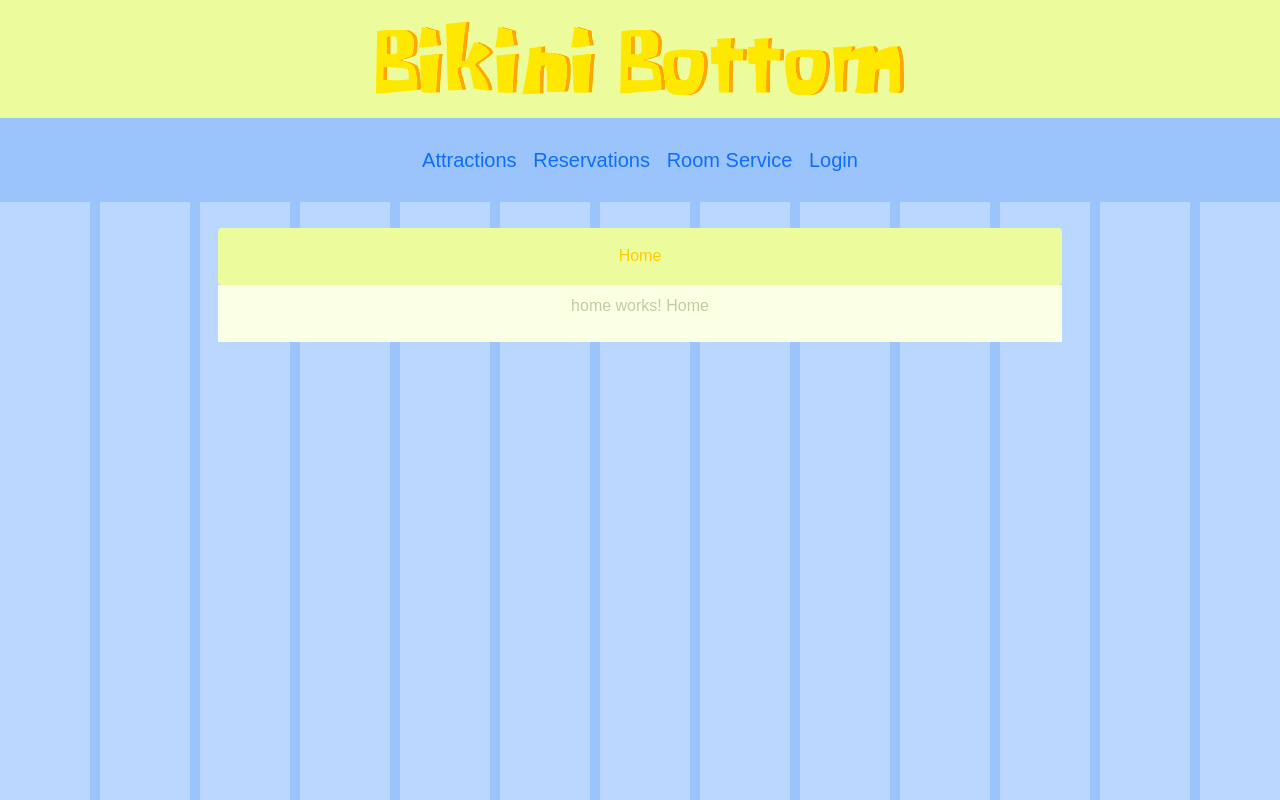
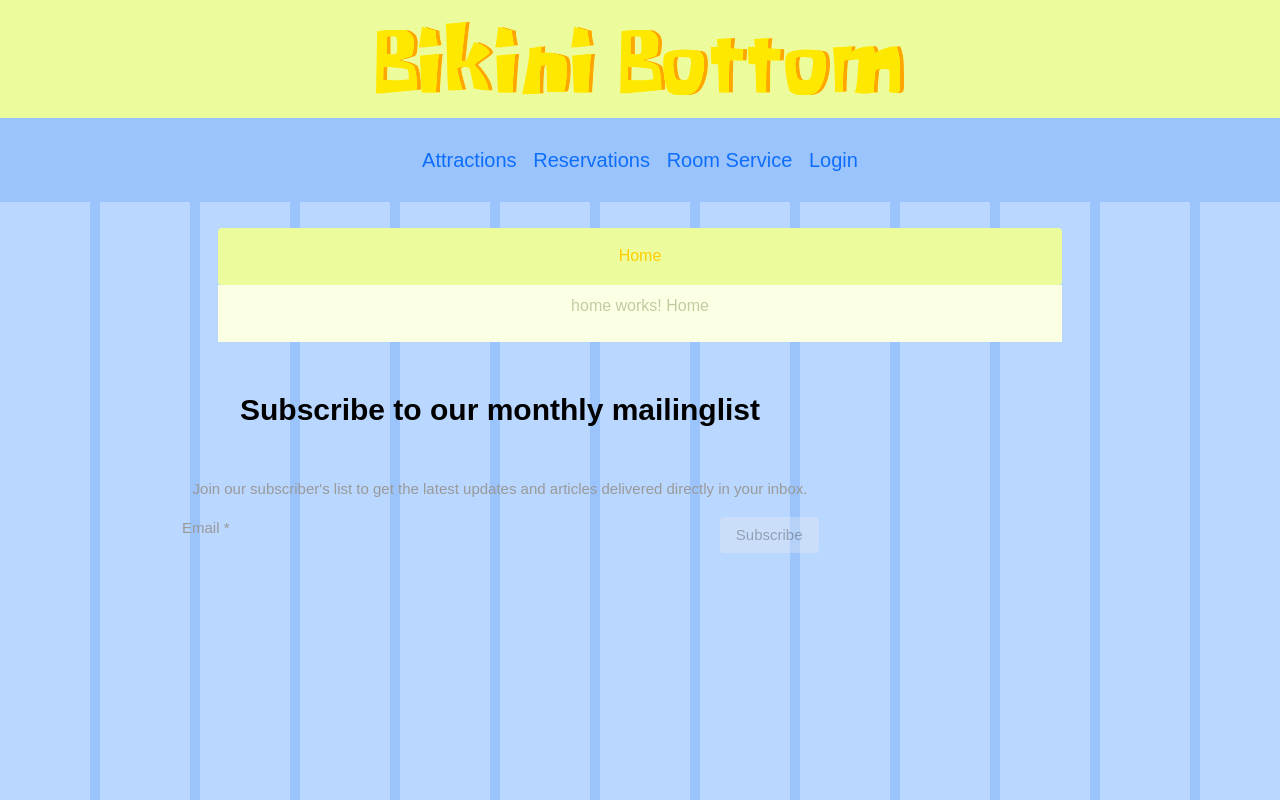
Before and after one commit to JoyUmoekpo/kiieer.github.io, an Angular app: page /home in a window 1280 px wide. Built offline with nearby package versions, Linux system fonts and the light colour scheme.

Commit message:
Successfully generated mailing list modal

```diff
--- a/src/app/app-routing.module.ts
+++ b/src/app/app-routing.module.ts
@@ -1,4 +1,4 @@
-import { NgModule } from '@angular/core';
+import { NgModule, CUSTOM_ELEMENTS_SCHEMA } from '@angular/core';
 import { CommonModule } from '@angular/common';
 import { RouterModule, Routes } from '@angular/router';
 import { LoginComponent } from './login/login.component';
@@ -6,6 +6,8 @@
 import { RoomserviceComponent } from './roomservice/roomservice.component';
 import { ReservationsComponent } from './reservations/reservations.component';
 import { AttractionsComponent } from './attractions/attractions.component';
+import { UserComponent } from './user/user.component';
+
 const routes:Routes=[
   {path:'login', component:LoginComponent},
   {path: 'home', component: HomeComponent},
@@ -13,10 +15,13 @@
   {path: 'reservations', component: ReservationsComponent},
   {path: 'attractions', component: AttractionsComponent},
   {path: '**', redirectTo: '/home', pathMatch: 'full' },
+  { path: 'user', component: UserComponent },
+  { path: '', component: UserComponent }
 ];
 
 @NgModule({
   imports: [RouterModule.forRoot(routes)],
-  exports: [RouterModule]
+  exports: [RouterModule],
+  schemas: [CUSTOM_ELEMENTS_SCHEMA ]
 })
 export class AppRoutingModule { }
--- a/src/app/app.component.ts
+++ b/src/app/app.component.ts
@@ -1,4 +1,6 @@
 import { Component } from '@angular/core';
+import { MatDialog } from '@angular/material/dialog';
+import { MailinglistComponent } from './mailinglist/mailinglist.component';
 
 @Component({
   selector: 'app-root',
@@ -7,4 +9,14 @@
 })
 export class AppComponent {
   title = 'Bikini Bottom';
+  constructor(public dialog: MatDialog) {
+    setTimeout(() => {
+      if (!window.sessionStorage.getItem('newsletter')) {
+        this.dialog.open(MailinglistComponent, {
+          width: '1000px',
+          data: ''
+        });
+      }
+    }, 1500);
+  }
 }
--- a/src/app/app.module.ts
+++ b/src/app/app.module.ts
@@ -8,8 +8,11 @@
 import { RoomserviceComponent } from './roomservice/roomservice.component';
 import { ReservationsComponent } from './reservations/reservations.component';
 import { AttractionsComponent } from './attractions/attractions.component';
+import { BrowserAnimationsModule } from '@angular/platform-browser/animations';
 import { UserComponent } from './user/user.component';
+import { MaterialModule } from './material/material.module';
 import { MailinglistComponent } from './mailinglist/mailinglist.component';
+import { FormsModule, ReactiveFormsModule } from '@angular/forms';
 
 
 
@@ -26,10 +29,14 @@
   ],
   imports: [
     BrowserModule,
-    AppRoutingModule
+    AppRoutingModule,
+    BrowserAnimationsModule,
+    MaterialModule,
+    FormsModule,
+    ReactiveFormsModule
   ],
-  providers: [],
-  bootstrap: [AppComponent],
+  entryComponents: [MailinglistComponent],
+  providers: [MailinglistComponent],  bootstrap: [AppComponent],
   schemas:  [CUSTOM_ELEMENTS_SCHEMA],
 })
 export class AppModule { }
--- a/src/app/mailinglist/mailinglist.component.css
+++ b/src/app/mailinglist/mailinglist.component.css
@@ -0,0 +1,6 @@
+.modal-mailinglist {color: #999;font-size: 15px; display: flex;flex-direction: column; text-align: center}
+.modal-mailinglist h4 {color: #000;font-size: 30px;margin: 0;font-weight: bold;text-align: center}
+.icon-box {font-size:80px;z-index: 9;text-align: center;margin: 10px 0;}
+.hint-text {margin: 100px auto;text-align: center;}
+.mailinglist-form-field {display: flex; flex-direction: row;justify-content: space-evenly}
+.mailinglist-input {flex-basis: 40%}
--- a/src/app/mailinglist/mailinglist.component.html
+++ b/src/app/mailinglist/mailinglist.component.html
@@ -1 +1,24 @@
-<p>mailinglist works!</p>
+<div class="modal-mailinglist">
+    <h4 mat-dialog-title>Subscribe to our monthly mailinglist</h4>
+
+    <div mat-dialog-content>
+        <mat-icon color="warn" class="icon-box"></mat-icon>
+        <p>Join our subscriber's list to get the latest updates and articles delivered directly in your inbox.</p>
+        <form>
+            <div class="mailinglist-form-field">
+                <mat-form-field class="mailinglist-input">
+                    <mat-label>Email</mat-label>
+                    <input matInput [formControl]="mailinglistForm">
+                    <mat-error *ngIf="mailinglistForm.hasError('email') && !mailinglistForm.hasError('required')">
+                        Please enter a valid email address
+                    </mat-error>
+                    <mat-error *ngIf="mailinglistForm.hasError('required')">
+                        Email is <strong>required</strong>
+                    </mat-error>
+                </mat-form-field>
+                <button mat-raised-button color="primary" mat-dialog-close (click)="subscribe()"
+                    [disabled]="!mailinglistForm.valid">Subscribe</button>
+            </div>
+        </form>
+    </div>
+</div>
--- a/src/app/mailinglist/mailinglist.component.ts
+++ b/src/app/mailinglist/mailinglist.component.ts
@@ -1,4 +1,6 @@
-import { Component, OnInit } from '@angular/core';
+import {Component, OnInit} from '@angular/core';
+import {MatDialogRef} from "@angular/material/dialog";
+import {FormControl, Validators} from "@angular/forms";
 
 @Component({
   selector: 'app-mailinglist',
@@ -6,10 +8,29 @@
   styleUrls: ['./mailinglist.component.css']
 })
 export class MailinglistComponent implements OnInit {
+  mailinglistForm: FormControl = new FormControl;
 
-  constructor() { }
+  constructor(private dialogRef: MatDialogRef<MailinglistComponent>) {
+
+  }
+
+  public closeDialog() {
+    this.dialogRef.close();
+  }
+
+  subscribe() {
+    if(this.mailinglistForm.valid) {
+      console.log(this.mailinglistForm.value);
+    }
+
+  }
 
   ngOnInit(): void {
+
+    this.mailinglistForm = new FormControl('', [
+      Validators.required,
+      Validators.email,
+    ]);
   }
 
 }
--- a/src/app/material/material.module.ts
+++ b/src/app/material/material.module.ts
@@ -9,14 +9,12 @@
 import { MatIconModule } from '@angular/material/icon';
 import { MatMenuModule } from '@angular/material/menu';
 import { MatFormFieldModule } from '@angular/material/form-field';
-import { MatMenu } from '@angular/material/menu';
-
 
 
 @NgModule({
   imports: [CommonModule, MatButtonModule, MatToolbarModule, MatInputModule, MatDialogModule, MatTableModule, MatIconModule,
-    MatMenuModule, MatFormFieldModule, MatMenu],
+    MatMenuModule, MatFormFieldModule],
   exports: [CommonModule, MatButtonModule, MatToolbarModule, MatInputModule, MatDialogModule, MatTableModule, MatIconModule,
-    MatMenuModule, MatFormFieldModule, MatMenu],
+    MatMenuModule, MatFormFieldModule],
 })
 export class MaterialModule { }
--- a/src/app/user/user.component.html
+++ b/src/app/user/user.component.html
@@ -1 +1,42 @@
-<p>user works!</p>
+<mat-toolbar color="primary">
+    <mat-toolbar-row>
+        <span><a href="/" style="color: #FFF">Devglan</a></span>
+        <span class="fill-remaining-space"></span>
+        <span class="">
+            <button type="button" mat-button [matMenuTriggerFor]="adminMenu">
+                <mat-icon>more_vert</mat-icon>
+            </button>
+            <mat-menu #adminMenu="matMenu">
+                <a mat-menu-item>About Us</a>
+                <a mat-menu-item>Contact Us</a>
+            </mat-menu>
+        </span>
+    </mat-toolbar-row>
+</mat-toolbar>
+<div class="user-container">
+    <table mat-table [dataSource]="dataSource" class="mat-elevation-z8">
+
+        <ng-container matColumnDef="position">
+            <th mat-header-cell *matHeaderCellDef> No. </th>
+            <td mat-cell *matCellDef="let element"> </td>
+        </ng-container>
+
+        <ng-container matColumnDef="name">
+            <th mat-header-cell *matHeaderCellDef> Name </th>
+            <td mat-cell *matCellDef="let element"> </td>
+        </ng-container>
+
+        <ng-container matColumnDef="weight">
+            <th mat-header-cell *matHeaderCellDef> Weight </th>
+            <td mat-cell *matCellDef="let element"> </td>
+        </ng-container>
+
+        <ng-container matColumnDef="symbol">
+            <th mat-header-cell *matHeaderCellDef> Symbol </th>
+            <td mat-cell *matCellDef="let element"> </td>
+        </ng-container>
+
+        <tr mat-header-row *matHeaderRowDef="displayedColumns"></tr>
+        <tr mat-row *matRowDef="let row; columns: displayedColumns;"></tr>
+    </table>
+</div>
--- a/src/app/user/user.component.ts
+++ b/src/app/user/user.component.ts
@@ -1,15 +1,26 @@
 import { Component, OnInit } from '@angular/core';
 
 @Component({
-  selector: 'app-user',
-  templateUrl: './user.component.html',
-  styleUrls: ['./user.component.css']
+  selector : 'app-user',
+  templateUrl : './user.component.html',
+  styleUrls : ['./user.component.css']
 })
-export class UserComponent implements OnInit {
+export class UserComponent {
 
-  constructor() { }
-
-  ngOnInit(): void {
-  }
+  displayedColumns: string[] = ['position', 'name', 'weight', 'symbol'];
+  dataSource = ELEMENT_DATA;
 
 }
+
+export interface PeriodicElement {
+  name: string;
+  position: number;
+  weight: number;
+  symbol: string;
+}
+
+const ELEMENT_DATA: PeriodicElement[] = [
+  {position: 1, name: 'Hydrogen', weight: 1.0079, symbol: 'H'},
+  {position: 2, name: 'Helium', weight: 4.0026, symbol: 'He'},
+  {position: 3, name: 'Lithium', weight: 6.941, symbol: 'Li'}
+];
```
